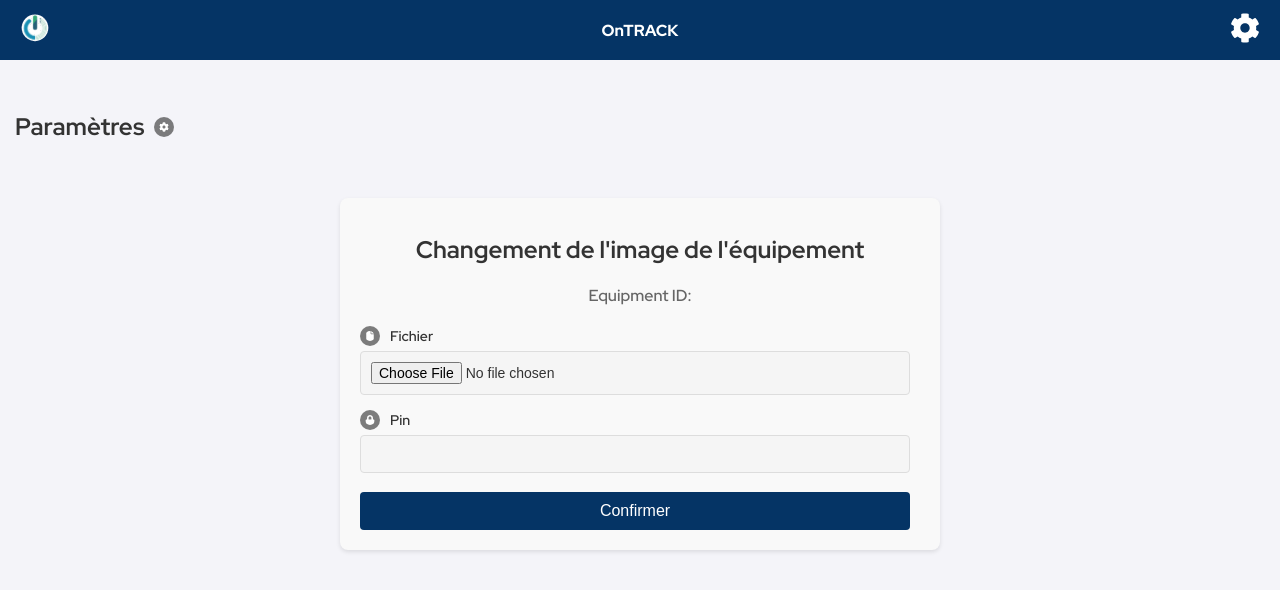
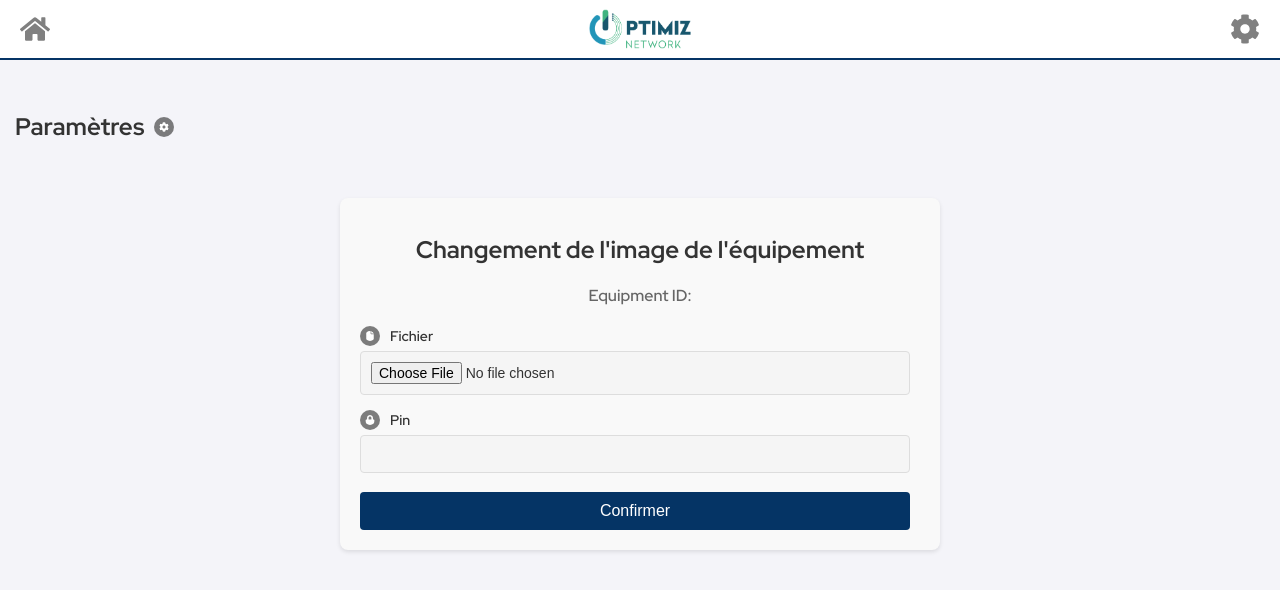
Before and after one commit to Astronaum/ontrackfront, a React (Create React App) app: page /parametres in a window 1280 px wide. Shown: the top 590 px of the page. Built offline with nearby package versions, Linux system fonts and the light colour scheme.

Commit message:
Remodele 2.0

```diff
--- a/src/InterventionForm.js
+++ b/src/InterventionForm.js
@@ -20,6 +20,7 @@ const InterventionForm = () => {
   const [error, setError] = useState(false);
   const [imageUrl, setImageUrl] = useState(null);
   const [interventions, setInterventions] = useState([]);
+  const [lightboxImage, setLightboxImage] = useState(null);
 
   useEffect(() => {
     const storedName = localStorage.getItem('name');
@@ -50,8 +51,8 @@ const InterventionForm = () => {
     const fetchInterventions = async () => {
       try {
         const response = await axios.get(`https://oncore.optimiz-network.fr/api/interventions/${equipmentId}`);
-        console.log('Interventions response:', response.data);
-        setInterventions(response.data);
+        const sortedInterventions = response.data.sort((a, b) => new Date(b.created_at) - new Date(a.created_at));
+        setInterventions(sortedInterventions);
       } catch (error) {
         console.error('Error fetching interventions:', error);
       }
@@ -113,7 +114,14 @@ const InterventionForm = () => {
       console.error('Error:', error.response ? error.response.data : error.message);
     }
   };
+    const handleImageClick = (photoUrl) => {
+      setLightboxImage(photoUrl);
+    };
 
+    // Fonction pour fermer la lightbox
+    const closeLightbox = () => {
+      setLightboxImage(null);
+    };
   return (
     <main style={styles.main} className="red-hat-display-section">
       {loading && (
@@ -143,8 +151,7 @@ const InterventionForm = () => {
 
       <WelcomeCard equipmentId={equipmentId} />
       <section style={styles.section}>
-
-        {imageUrl && (
+      {imageUrl && (
           <div style={styles.imageFrame}>
             <div style={styles.imageContainer}>
               <img src={imageUrl} alt="Equipement" style={styles.image} />
@@ -154,7 +161,44 @@ const InterventionForm = () => {
             </div>
           </div>
         )}
+      </section>
+      <section style={styles.section}>
+      <div style={styles.interventionListContainer}>
+        <h1>Dernière Intervention</h1>
+        <div style={styles.interventionCard}>
+          <div style={styles.interventionCardTop}>
+            <p style={styles.date}>{interventions.length > 0 ? new Date(interventions[0].created_at).toLocaleDateString() : ''}</p>
+            <div style={styles.thumbnailContainer}>
+              {/* Affichage des images de l'intervention */}
+              {interventions.length > 0 && interventions[0].photo_urls && interventions[0].photo_urls.map((photoUrl, index) => (
+                <img
+                  key={index}
+                  src={photoUrl}
+                  alt={`Photo ${index}`}
+                  style={styles.thumbnailImage}
+                  onClick={() => handleImageClick(photoUrl)}
+                />
+              ))}
+            </div>
+          </div>
+          <div style={styles.interventionCardBody}>
+            <p><strong>Nom:</strong> {interventions.length > 0 ? interventions[0].name : ''} - <strong>Entreprise:</strong> {interventions.length > 0 ? interventions[0].company : ''}</p>
+          </div>
+          <div style={styles.cardComment}>
+            <FaComment style={styles.commentIcon} />
+            <p style={styles.commentContent}>{interventions.length > 0 ? interventions[0].commentaire : ''}</p>
+          </div>
 
+        </div>
+      </div>
+    </section>
+
+      {lightboxImage && (
+        <div style={styles.lightboxContainer} onClick={closeLightbox}>
+          <img src={lightboxImage} alt="Lightbox" style={styles.lightboxImage} />
+        </div>
+      )}
+      <section style={styles.section}>
         <h1 style={styles.heading}>Création d'intervention</h1>
         <form onSubmit={handleSubmit} style={styles.form}>
           <div style={styles.formGroup}>
@@ -280,6 +324,20 @@ const styles = {
     right: '10px',
     zIndex: '1',
   },
+  cardComment: {
+    backgroundColor: '#f0f0f0',
+    padding: '10px',
+    borderRadius: '8px',
+    position: 'relative',
+    marginTop: '20px',
+  },
+  commentIcon: {
+    position: 'absolute',
+    top: '10px',
+    left: '10px',
+    zIndex: '1',
+    color: '#333',
+  },
   icon: {
     fontSize: '20px',
     color: 'white',
@@ -319,6 +377,21 @@ const styles = {
     color: '#333',
     border: '1px solid #ccc',
     borderRadius: '4px',
+  },
+  commentCard: {
+    backgroundColor: '#f0f0f0',
+    borderRadius: '8px',
+    padding: '20px',
+    marginTop: '20px',
+    boxShadow: '0 4px 8px rgba(0, 0, 0, 0.1)',
+  },
+  commentTitle: {
+    fontSize: '18px',
+    fontWeight: 'bold',
+    marginBottom: '10px',
+  },
+  commentContent: {
+    fontSize: '16px',
   },
   inputFile: {
     width: '100%',
@@ -372,6 +445,29 @@ const styles = {
     marginTop: '10px',
     color: '#fff',
   },
+  lightboxContainer: {
+    position: 'fixed',
+    top: 0,
+    left: 0,
+    right: 0,
+    bottom: 0,
+    backgroundColor: 'rgba(0, 0, 0, 0.7)',
+    display: 'flex',
+    justifyContent: 'center',
+    alignItems: 'center',
+    zIndex: 9999,
+  },
+  lightboxImage: {
+    maxWidth: '90%',
+    maxHeight: '90%',
+    boxShadow: '0 0 20px rgba(0, 0, 0, 0.5)',
+  },
+  thumbnailImage: {
+    maxWidth: '100px',
+    maxHeight: '100px',
+    margin: '5px',
+    cursor: 'pointer',
+  },
 };
 
 export default InterventionForm;
--- a/src/components/Navbar.js
+++ b/src/components/Navbar.js
@@ -1,8 +1,6 @@
-import React, { useState, useEffect } from 'react';
+import React, { useState } from 'react';
 import { Link } from 'react-router-dom';
-import { ReactComponent as SettingsIcon } from '../icons/sett.svg'; // Assurez-vous d'avoir l'icône SVG pour les paramètres
-import { ReactComponent as LogoIcon } from '../icons/logo_optimiz.svg'; // En supposant que vous ayez une icône SVG de logo
-import { FaCog } from 'react-icons/fa'; // Import the cog icon from react-icons/fa
+import { FaCog, FaHome } from 'react-icons/fa'; // Import the cog and home icon from react-icons/fa
 
 const Navbar = () => {
   const [isClicked, setIsClicked] = useState(false);
@@ -14,9 +12,11 @@ const Navbar = () => {
   return (
     <nav style={styles.navbar}>
       <Link to="/" style={styles.logoContainer}>
-        <LogoIcon style={styles.icon} />
+        <FaHome style={styles.icon} />
       </Link>
-      <span className="red-hat-display-onTRACK" >OnTRACK</span> {/* Label "OnTrack" */}
+      <span style={styles.logoTextContainer}>
+        <img src="../assets/logo.png" alt="OnTRACK" style={styles.logo} />
+      </span>
       <Link to="/parametres" style={{ ...styles.settingsContainer, transform: isClicked ? 'rotate(360deg)' : 'rotate(0deg)' }} onClick={handleClick}>
         <FaCog style={styles.icon} />
       </Link>
@@ -31,26 +31,34 @@ const styles = {
     alignItems: 'center',
     padding: '0 20px',
     height: '60px',
-    backgroundColor: '#053465',
+    backgroundColor: ' white',
+    borderBottom: '2px solid #053465',
   },
   logoContainer: {
-    cursor: 'pointer'
+    display: 'flex',
+    alignItems: 'center',
+    cursor: 'pointer',
+  },
+  logoTextContainer: {
+    flex: 1,
+    display: 'flex',
+    justifyContent: 'center',
+  },
+  logo: {
+    height: '40px', // Adjust the logo height as needed
+    width: 'auto', // Maintain aspect ratio
   },
   settingsContainer: {
+    display: 'flex',
+    alignItems: 'center',
     cursor: 'pointer',
-    transition: 'transform 0.3s ease' // Add a transition for the animation effect
+    transition: 'transform 0.3s ease', // Add a transition for the animation effect
   },
   icon: {
     height: '30px',
     width: '30px',
-    fill: 'white'
+    fill: 'gray',
   },
-  label: {
-    color: '#ffffff',
-    fontSize: '16px', // Adjust font size as needed
-    fontWeight: 'bold', // Optionally, set font weight to bold
-    fontFamily: "'Roboto', sans-serif" // Set the custom font family
-  }
 };
 
 export default Navbar;
```
